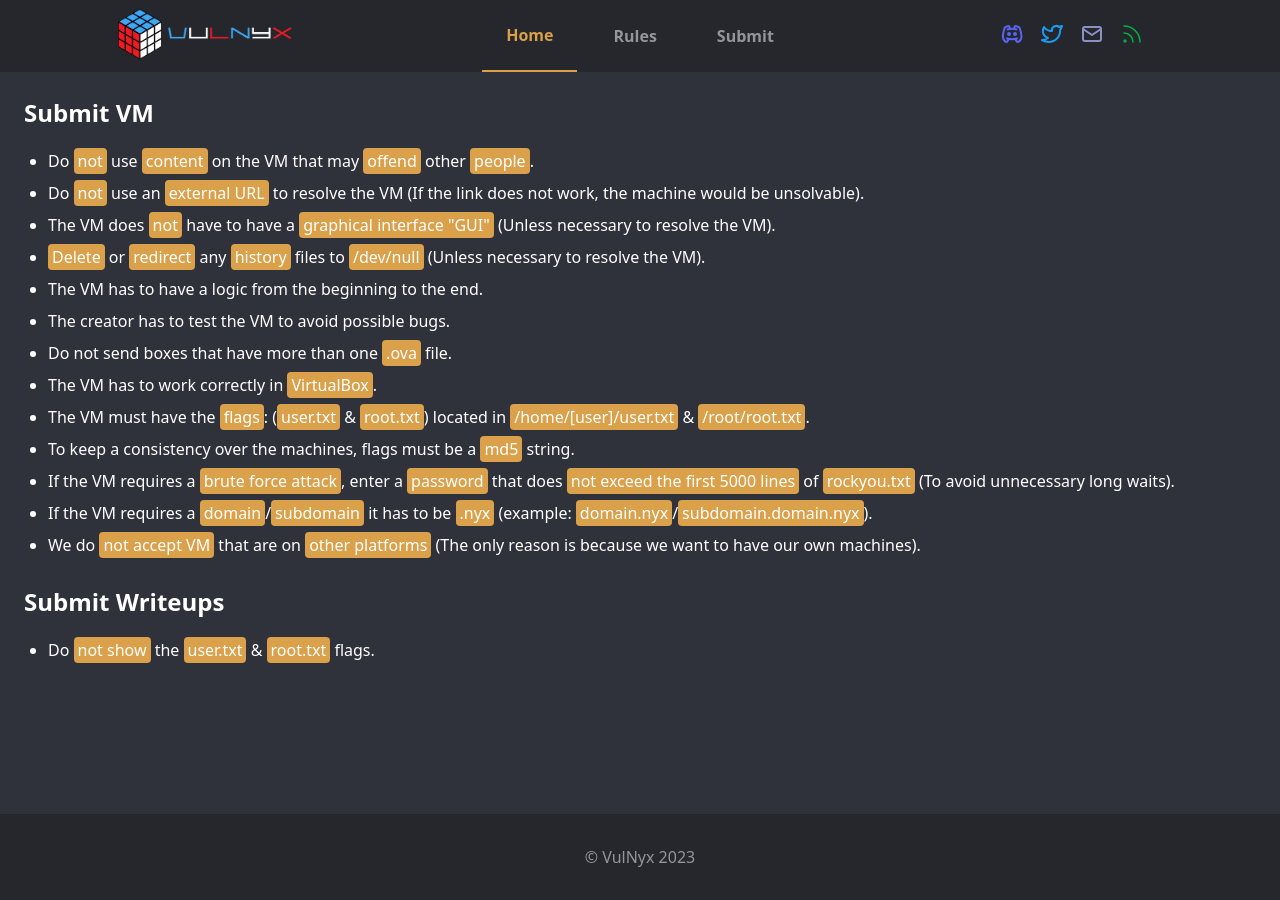
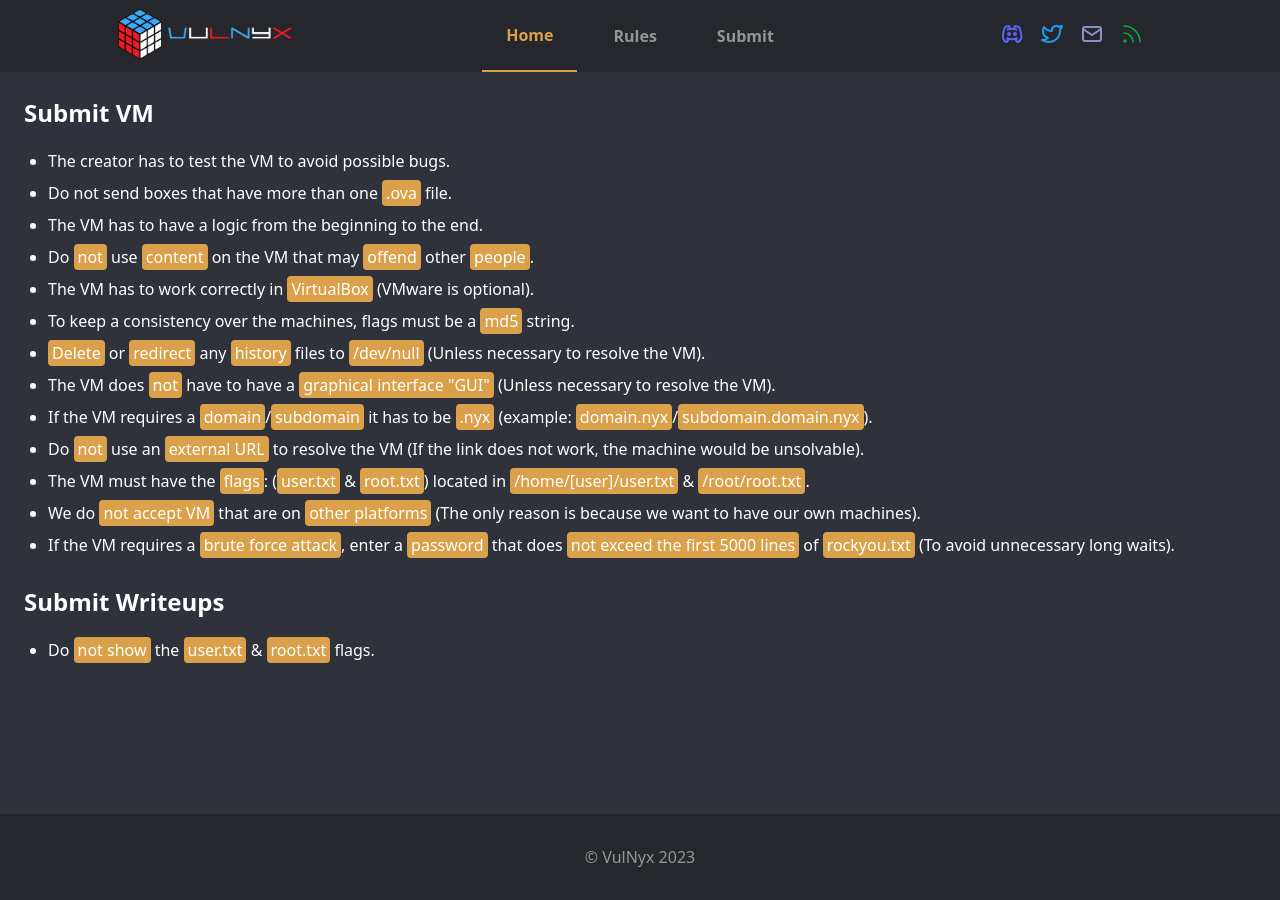
Before and after one commit to VulNyx/vulnyx, a Jekyll site: the page built from rules.md, in a window 1280 px wide. Built offline with Jekyll 4.4.1, drawn with Linux system fonts in a browser that asks for light colours.

Commit message:
Update rules.md

```diff
--- a/rules.md
+++ b/rules.md
@@ -5,19 +5,19 @@ title: Rules
 
 ## Submit VM
 
-- Do `not` use `content` on the VM that may `offend` other `people`.
-- Do `not` use an `external URL` to resolve the VM (If the link does not work, the machine would be unsolvable).
-- The VM does `not` have to have a `graphical interface "GUI"` (Unless necessary to resolve the VM).
-- `Delete` or `redirect` any `history` files to `/dev/null` (Unless necessary to resolve the VM).
-- The VM has to have a logic from the beginning to the end.
 - The creator has to test the VM to avoid possible bugs.
 - Do not send boxes that have more than one `.ova` file.
-- The VM has to work correctly in `VirtualBox`.
+- The VM has to have a logic from the beginning to the end.
+- Do `not` use `content` on the VM that may `offend` other `people`.
+- The VM has to work correctly in `VirtualBox` (VMware is optional).
+- To keep a consistency over the machines, flags must be a `md5` string.
+- `Delete` or `redirect` any `history` files to `/dev/null` (Unless necessary to resolve the VM).
+- The VM does `not` have to have a `graphical interface "GUI"` (Unless necessary to resolve the VM).
+- If the VM requires a `domain`/`subdomain` it has to be `.nyx` (example: `domain.nyx`/`subdomain.domain.nyx`).
+- Do `not` use an `external URL` to resolve the VM (If the link does not work, the machine would be unsolvable).
 - The VM must have the `flags`: (`user.txt` & `root.txt`) located in `/home/[user]/user.txt` & `/root/root.txt`.
-- To keep a consistency over the machines, flags must be a `md5` string.
+- We do `not accept VM` that are on `other platforms` (The only reason is because we want to have our own machines).
 - If the VM requires a `brute force attack`, enter a `password` that does `not exceed the first 5000 lines` of `rockyou.txt` (To avoid unnecessary long waits).
-- If the VM requires a `domain`/`subdomain` it has to be `.nyx` (example: `domain.nyx`/`subdomain.domain.nyx`).
-- We do `not accept VM` that are on `other platforms` (The only reason is because we want to have our own machines).
 
 ## Submit Writeups
 
```
